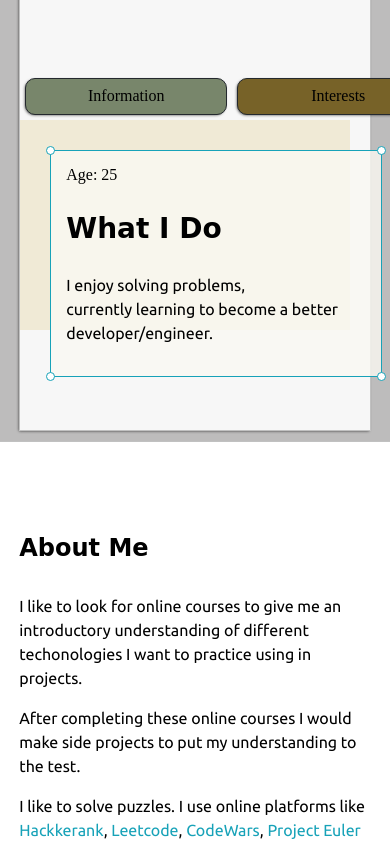
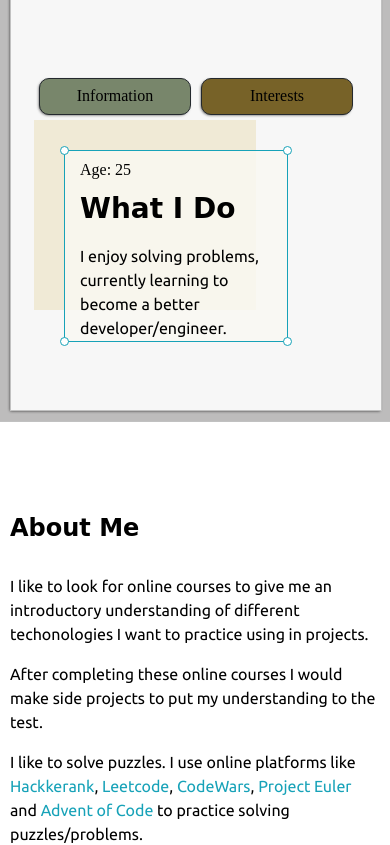
Before and after one commit to firepenguindisopanda/portfolio-website, a website: page public/index.html in a window 390 px wide. Shown: the part 940-1785 px from the top of the page. Drawn offline with Linux system fonts and the light colour scheme; a web font is replaced by a local one.

Commit message:
Updated layout to be responsive on small screens

```diff
--- a/public/default.css
+++ b/public/default.css
@@ -199,7 +199,7 @@ section{
 }
 .btn-bubble{
     height: 35px;
-    width: 200px;
+    width: 10rem;
     border-radius: 10px;
     -webkit-box-shadow: -1px 1px 3px -1px rgba(0,0,0,0.75);
     -moz-box-shadow: -1px 1px 3px -1px rgba(0,0,0,0.75);
@@ -249,7 +249,7 @@ section{
 }
 #preview-shadow{
     background-color: var(--previewShadow);
-    width: 300px;
+    width: 15rem;
     height: 180px;
     padding: 30px 0 0 30px;
 }
@@ -262,7 +262,7 @@ section{
     position: relative;
 }
 #preview{
-    width: 300px;
+    width: 15rem;
     border: 1.5px solid #17a2b8;
     background-color: var(--previewBg);
     padding: 15px;
@@ -302,10 +302,11 @@ section{
     display: flex;
     justify-content: space-evenly;
     background-color: var(--skillsColour);
-
+    flex-flow: column wrap;
 }
 #skills > ul > li{
     color: whitesmoke;
+
 }
 .social-links{
     background-image: url(./assests/hero-image.svg);
@@ -426,6 +427,26 @@ label{
 	.main-container{
 		width: 95%;
 	}
+
+}
+@media screen and (max-width: 490px) {
+    .main-container{
+        width: auto;
+    }
+    .intro-wrapper{
+        width: 100%;
+    }
+    .nav-wrapper{
+        justify-content: left;
+    }
+    .btn-bubble{
+        width: 150px;
+    }
+    #preview-shadow, #preview{
+        width: 12rem;
+        height: 10rem;
+        line-height: .5;
+    }
 }
 @media screen and (max-width: 800px){
 	.intro-wrapper{
```
